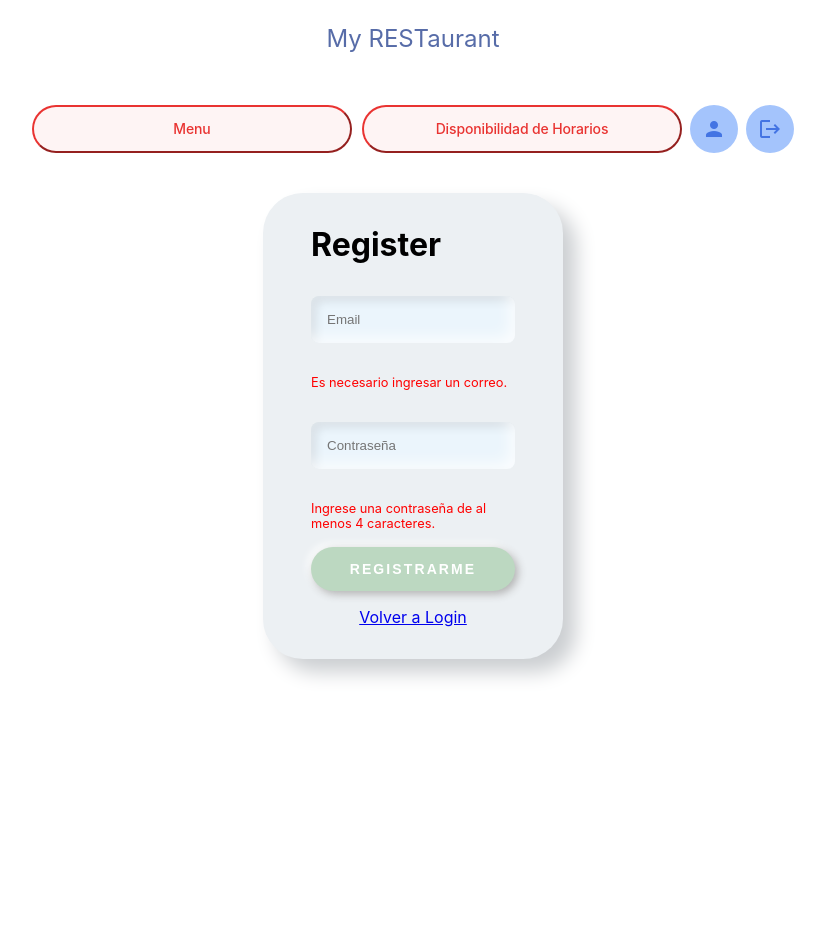
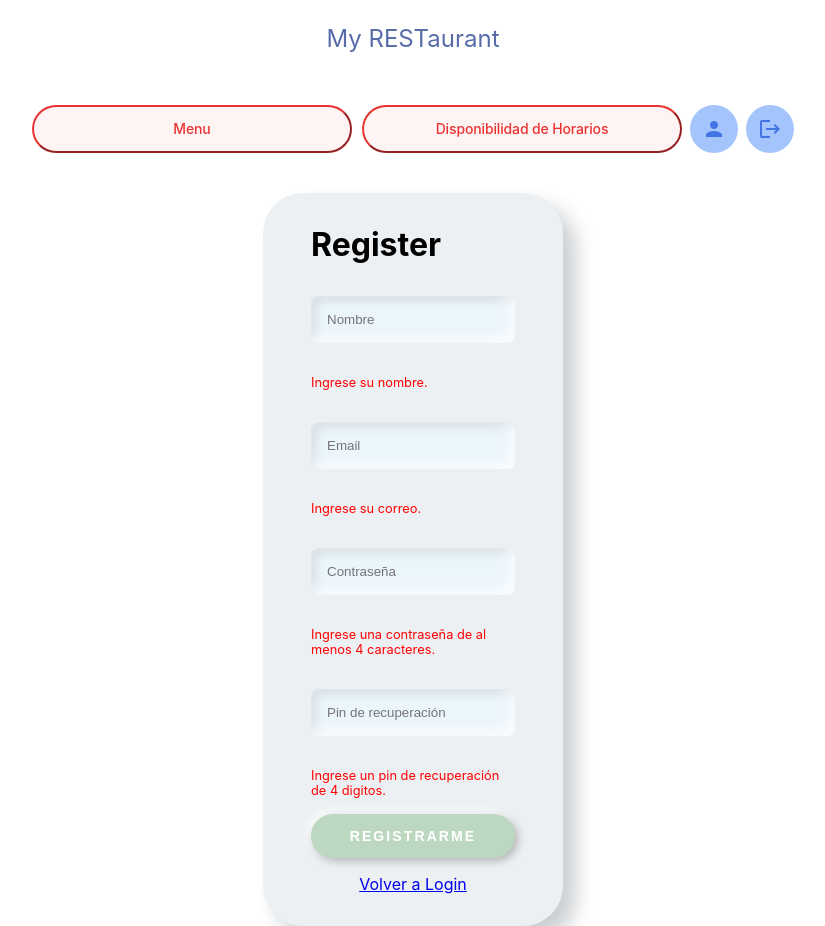
Before and after one commit to sebas0163/My_RESTaurante, an Angular app in the folder WebApp/WebApp/: page /user-registration-component in a window 1280 px wide. Shown: the whole page, without its empty margins (227-1052 px from the left). Before the commit the page ends 800 px from the top, so only its background shows below. Built offline with nearby package versions, Linux system fonts and the light colour scheme.

Commit message:
[UPDATE] User creation and login implementation with backend

```diff
--- a/WebApp/WebApp/src/app/_services/authentication.service.ts
+++ b/WebApp/WebApp/src/app/_services/authentication.service.ts
@@ -24,12 +24,20 @@ export class AuthenticationService {
         return this.userSubject.value;
     }
 
-    signIn(name: string, email: string, password: string, access_level:string, recovery_pin: string) {
-        return this.http.post<any>(`${environment.apiUrl}/api/user/create`, { name, email, password, access_level, recovery_pin })
+    signIn(name: string, email: string, password: string, access_level: string, recovery_pin: string) {
+        console.log("Auth enters ");
+
+        const requestBody = {
+            name: name,
+            email: email,
+            password: password,
+            access_level: access_level,
+            recovery_pin: recovery_pin
+        };
+
+        return this.http.post<any>(`${environment.apiUrl}/api/user/create`, requestBody)
             .pipe(map(user => {
-                // store user details and jwt token in local storage to keep user logged in between page refreshes
-                localStorage.setItem('user', JSON.stringify(user));
-                this.userSubject.next(user);
+                // store user details in local storage to keep user logged in between page refreshes
                 console.log("Auth: ", user);
                 return user;
             }));
--- a/WebApp/WebApp/src/app/components/user-registration/user-registration.component.html
+++ b/WebApp/WebApp/src/app/components/user-registration/user-registration.component.html
@@ -1,6 +1,20 @@
 <div class="register">
   <form class="custom-form" (ngSubmit)="register()" #registerForm="ngForm" novalidate>
     <h1>Register</h1>
+
+    <input
+    type="name"
+    [(ngModel)]="name"
+    name="name"
+    #nameInput="ngModel"
+    placeholder="Nombre"
+    required
+    email
+  />
+  <div *ngIf="nameInput.invalid && (nameInput.dirty || nameInput.touched || registerForm.ngSubmit)" class="error-message">
+    <div *ngIf="nameInput.errors?.['required']">Ingrese su nombre.</div>
+  </div>
+
   <input
     type="email"
     [(ngModel)]="email"
@@ -11,9 +25,10 @@
     email
   />
   <div *ngIf="emailInput.invalid && (emailInput.dirty || emailInput.touched || registerForm.ngSubmit)" class="error-message">
-      <div *ngIf="emailInput.errors?.['required']">Es necesario ingresar un correo.</div>
+    <div *ngIf="emailInput.errors?.['required']">Ingrese su correo.</div>
     <div *ngIf="emailInput.errors?.['email']">Por favor ingrese un correo válido.</div>
   </div>
+
     <input
       type="password"
       [(ngModel)]="password"
@@ -27,7 +42,20 @@
       <div *ngIf="passwordInput.errors?.['required'] || passwordInput.errors?.['minlength']">Ingrese una contraseña de al menos 4 caracteres.</div>
     </div>
 
-    <button type="submit" [disabled]="registerForm.invalid">Registrarme</button>
+    <input
+    type="password"
+    [(ngModel)]="recovery_pin"
+    name="recoveryPin"
+    #recoveryPinInput="ngModel"
+    placeholder="Pin de recuperación"
+    required
+    minlength="4"
+  />
+    <div *ngIf="recoveryPinInput.invalid && (recoveryPinInput.dirty || recoveryPinInput.touched || registerForm.ngSubmit)" class="error-message">
+      <div *ngIf="recoveryPinInput.errors?.['required'] || recoveryPinInput.errors?.['minlength']">Ingrese un pin de recuperación de 4 digitos.</div>
+    </div>
+
+    <button type="submit">Registrarme</button>
     <a class="register-link" routerLink="/user-login-component">Volver a Login</a>
   </form>
 </div>
--- a/WebApp/WebApp/src/app/components/user-registration/user-registration.component.ts
+++ b/WebApp/WebApp/src/app/components/user-registration/user-registration.component.ts
@@ -1,4 +1,6 @@
 import { Component } from '@angular/core';
+import { AuthenticationService } from '../../_services/authentication.service';
+import { first } from 'rxjs';
 
 @Component({
   selector: 'app-user-registration',
@@ -6,13 +8,22 @@ import { Component } from '@angular/core';
   styleUrl: './user-registration.component.css'
 })
 export class UserRegistrationComponent {
+  name: string | undefined;
   email: string | undefined;
   password: string | undefined;
+  recovery_pin: string | undefined;
+  loading: boolean | undefined;
 
-  constructor() {}
+  constructor(private authService: AuthenticationService) {}
 
   register() {
+    console.log(this.name);
     console.log(this.email);
     console.log(this.password);
+    console.log(this.recovery_pin);
+    this.authService.signIn(this.name!, this.email!, this.password!, "user", this.recovery_pin!).pipe(first()).subscribe(user => {
+      this.loading = false;
+      console.log("User: ",user);
+  });
   }
 }
--- a/WebApp/WebApp/src/app/environments/environment.ts
+++ b/WebApp/WebApp/src/app/environments/environment.ts
@@ -1,4 +1,4 @@
 export const environment = {
     production: false,
-    apiUrl: 'http://localhost:8000'
+    apiUrl: 'commit'
 };
```
Also changed, not shown: 1 other file (tests, documents, lock files or other folders). Lines whose indentation alone changed are shown as unchanged.
